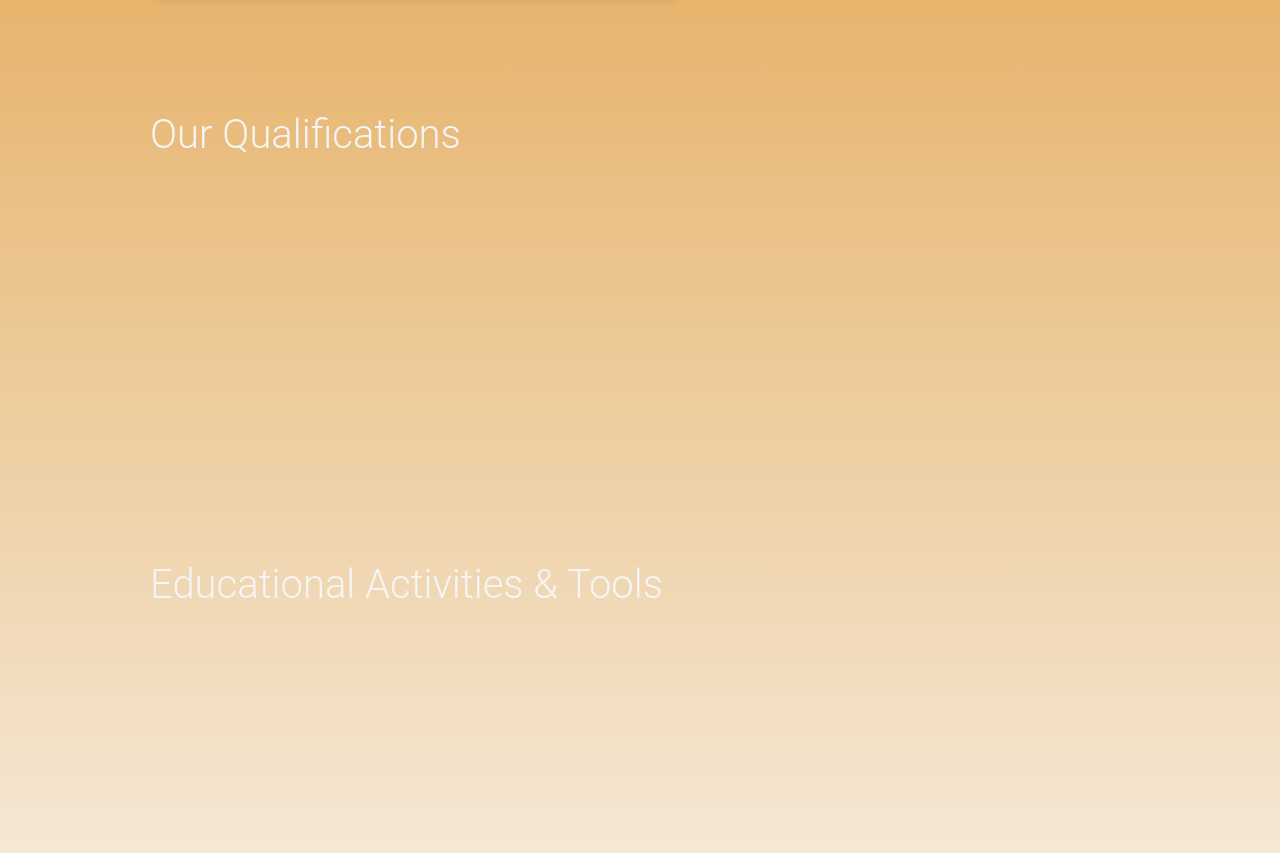
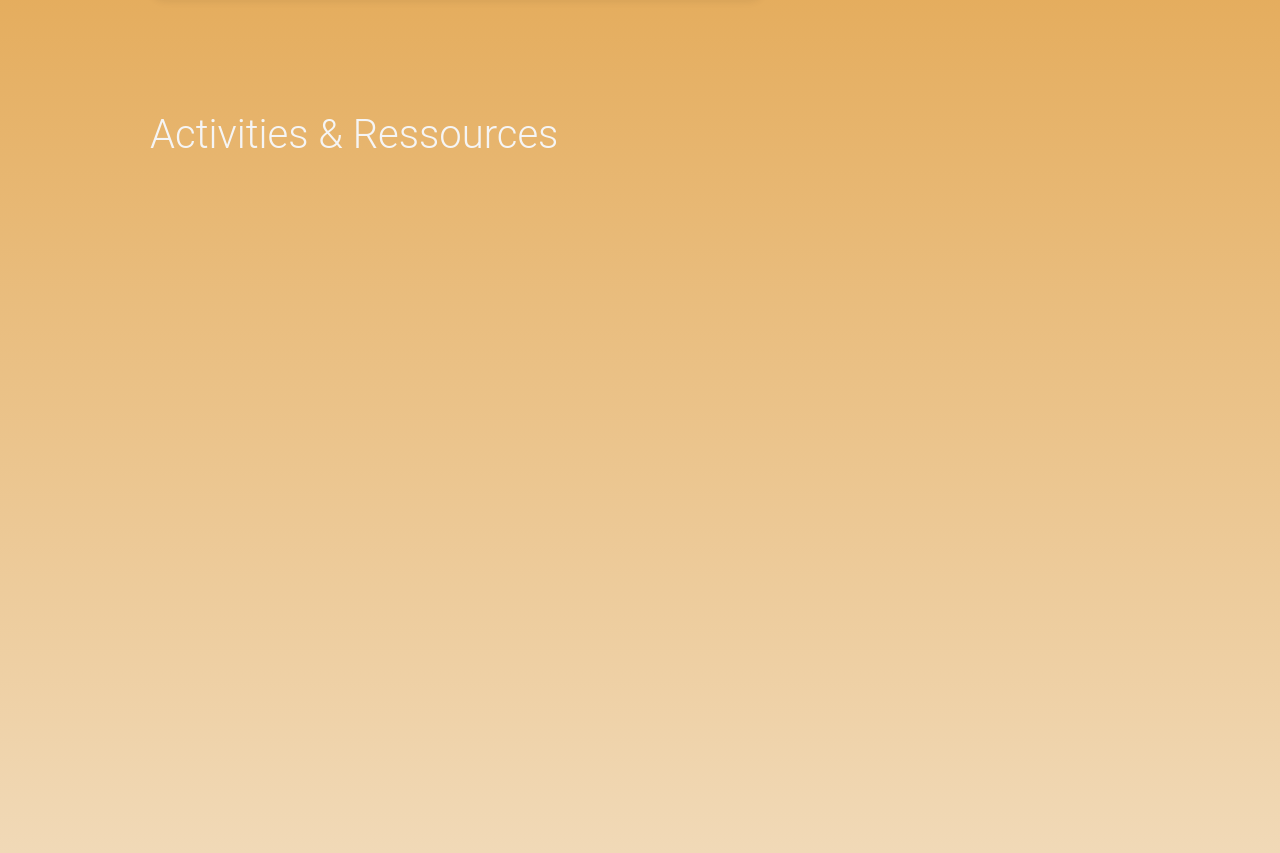
Before and after one commit to markak47/software-project, a React (Vite) app: page / in a window 1280 px wide. Shown: the part 839-1692 px from the top of the page. Built offline with nearby package versions, Linux system fonts and the light colour scheme.

Commit message:
dont pull

```diff
--- a/src/pages/Landing.tsx
+++ b/src/pages/Landing.tsx
@@ -35,7 +35,7 @@ function Login() {
       style={{
         minHeight: "250vh",
         background:
-          "linear-gradient(to top,rgb(250, 250, 250),rgb(217, 130, 7))",
+          "linear-gradient(to top,rgb(245, 233, 215),rgb(217, 130, 7))",
         display: "flex",
         flexDirection: "column",
         alignItems: "center",
@@ -75,11 +75,13 @@ function Login() {
           zIndex: 10,
         }}
       >
-        <button onClick={() => navigate("/employee-role")} style={buttonStyle}>
+        <button
+          onClick={() => window.open("https://sternipark.de/de/kitas/standorte/museumsplatz/")}
+          style={buttonStyle}>
           ⏰ Open hours
         </button>
         <button
-          onClick={() => navigate("/parent-dashboard")}
+          onClick={() => window.open("https://www.google.de/maps/dir//Museumspl.+1,+21073+Hamburg/@53.4585604,9.9721184,16z/data=!4m8!4m7!1m0!1m5!1m1!1s0x47b191af00525999:0xe069898cd8f129ec!2m2!1d9.9772683!2d53.4585541?entry=ttu&g_ep=EgoyMDI1MDYxNy4wIKXMDSoASAFQAw%3D%3D")}
           style={buttonStyle}
         >
           📍 Location
@@ -161,8 +163,8 @@ function Login() {
           src={team[current].img}
           alt={team[current].name}
           style={{
-            width: "120px",
-            height: "120px",
+            width: "200px",
+            height: "200px",
             borderRadius: "50%",
             objectFit: "cover",
             marginRight: "32px",
@@ -203,20 +205,7 @@ function Login() {
           fontWeight: 300,
         }}
       >
-        Our Qualifications
-      </p>
-      <p
-        style={{
-          position: "absolute",
-          top: "1400px",
-          left: "150px",
-          fontSize: "2.5rem",
-          color: "#f5f5f5",
-          margin: 0,
-          fontWeight: 300,
-        }}
-      >
-        Educational Activities & Tools
+        Activities & Ressources
       </p>
     </div>
   );
```
